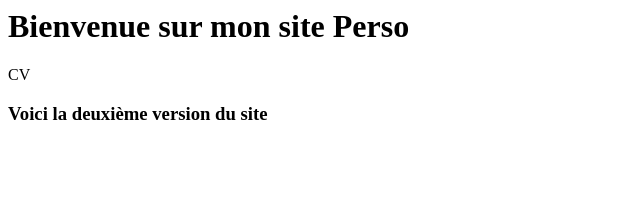
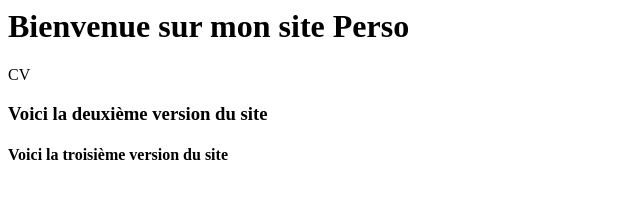
Before and after one commit to RACCNOX/GUARDIA, a plain HTML site: page index.html in a window 1280 px wide. Shown: the whole page, without its empty margins (0-640 px from the left). Drawn offline with Linux system fonts and the light colour scheme.

Commit message:
2 eme version du site

```diff
--- a/index.html
+++ b/index.html
@@ -7,5 +7,7 @@
 
 <h3>Voici la deuxième version du site</h3>
 
+<h4>Voici la troisième version du site</h4>
+
 </body>
 </html>
```
